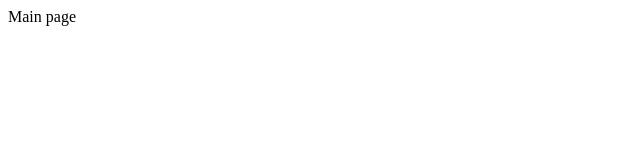
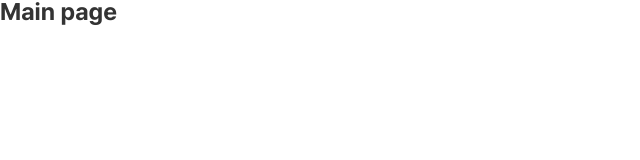
Before and after one commit to kirby-level-up/level-up, a Next.js app: page / in a window 1280 px wide. Shown: the top 160 px of the page, without its empty margins (0-640 px from the left). Built offline with nearby package versions, Linux system fonts and the light colour scheme.

Commit message:
폰트 테스트

```diff
--- a/app/(route)/layout.tsx
+++ b/app/(route)/layout.tsx
@@ -1,16 +1,21 @@
+import localFont from 'next/font/local';
+
 export const metadata = {
   title: 'Next.js',
   description: 'Generated by Next.js',
+};
+
+const pretendard = localFont({
+  src: '../../public/fonts/PretendardVariable.woff2',
+  display: 'swap',
+  weight: '45 920',
+  variable: '--font-pretendard',
+});
+
+export default function RootLayout({ children }: { children: React.ReactNode }) {
+  return (
+    <html lang="en" className={`${pretendard.variable}`}>
+      <body className={`${pretendard.className}`}>{children}</body>
+    </html>
+  );
 }
-
-export default function RootLayout({
-  children,
-}: {
-  children: React.ReactNode
-}) {
-  return (
-    <html lang="en">
-      <body>{children}</body>
-    </html>
-  )
-}
--- a/app/(route)/page.tsx
+++ b/app/(route)/page.tsx
@@ -1,7 +1,6 @@
-import React from 'react';
-
+import '@/app/_styles/test.scss';
 const Main = () => {
-  return <div>Main page</div>;
+  return <div className="main-page">Main page</div>;
 };
 
 export default Main;
```
